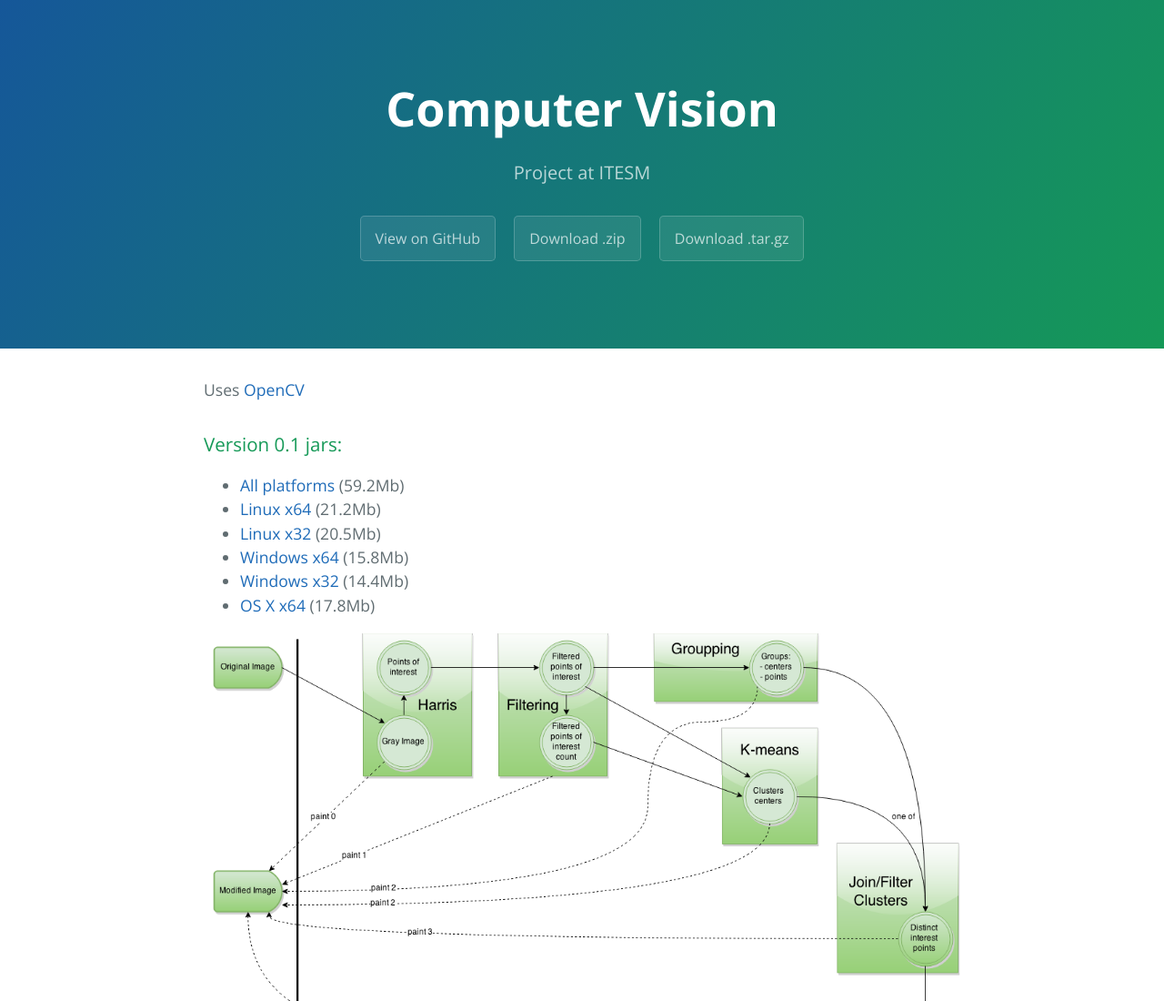
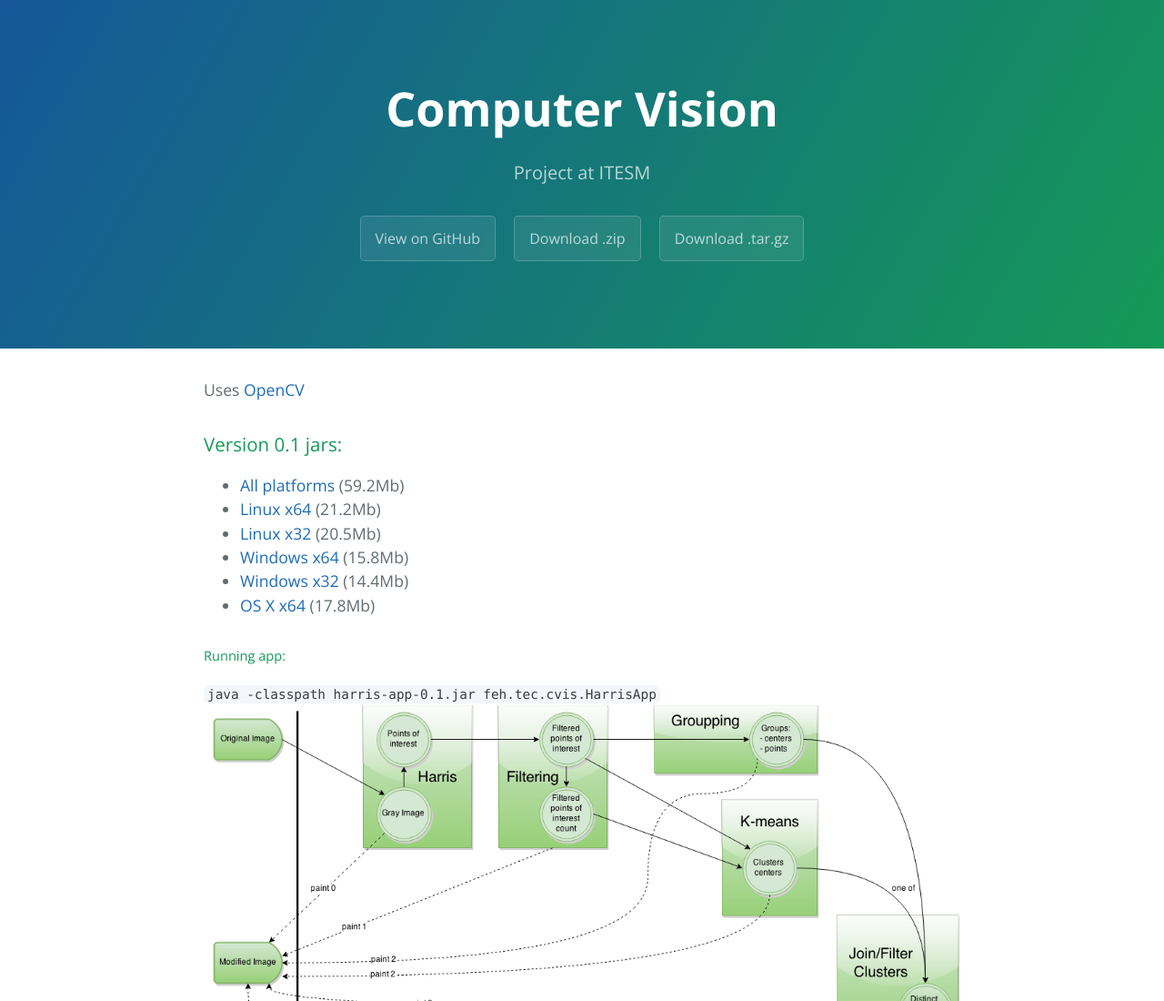
Before and after one commit to fehu/comp-vis, a plain HTML site: page index.html in a window 1280 px wide. Shown: the top 1100 px of the page at 91% size. Drawn offline with nearby package versions, Linux system fonts and the light colour scheme.

Commit message:
minor index change;

```diff
--- a/index.html
+++ b/index.html
@@ -39,6 +39,11 @@
 <a href="http://fehu.github.io/comp-vis/jars/harris-app-0.1-osx-x64.jar">OS X x64</a> (17.8Mb)</li>
 </ul>
 
+<h5>Running app:</h5>
+  <code>
+    java -classpath harris-app-0.1.jar feh.tec.cvis.HarrisApp
+  </code>
+
 <img src="http://fehu.github.io/comp-vis/img/Project1_usage_and_data_flow_progress.png">
 
       <footer class="site-footer">
```
